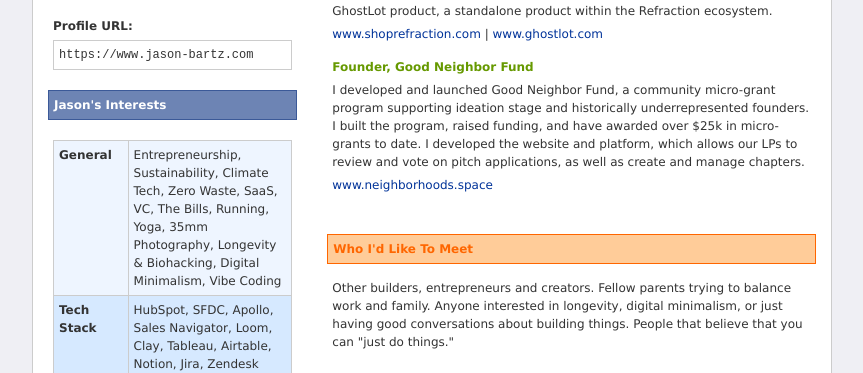
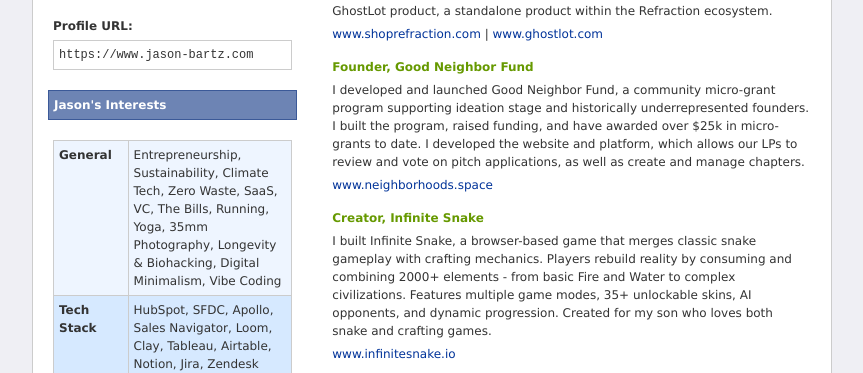
Before and after one commit to jason-bartz/Personal-Site, a website: page index.html in a window 1280 px wide. Shown: the part 551-924 px from the top of the page, without its empty margins (208-1071 px from the left). Drawn offline with Linux system fonts and the light colour scheme.

Commit message:
Add Infinite Snake project

```diff
--- a/index.html
+++ b/index.html
@@ -627,6 +627,11 @@
                                 <div style="margin: 5px 0;">I developed and launched Good Neighbor Fund, a community micro-grant program supporting ideation stage and historically underrepresented founders. I built the program, raised funding, and have awarded over $25k in micro-grants to date. I developed the website and platform, which allows our LPs to review and vote on pitch applications, as well as create and manage chapters.</div>
                                 <div><a href="http://www.neighborhoods.space" target="_blank">www.neighborhoods.space</a></div>
                             </div>
+                            <div style="margin-bottom: 15px;">
+                                <div style="font-weight: bold; color: #669900;">Creator, Infinite Snake</div>
+                                <div style="margin: 5px 0;">I built Infinite Snake, a browser-based game that merges classic snake gameplay with crafting mechanics. Players rebuild reality by consuming and combining 2000+ elements - from basic Fire and Water to complex civilizations. Features multiple game modes, 35+ unlockable skins, AI opponents, and dynamic progression. Created for my son who loves both snake and crafting games.</div>
+                                <div><a href="http://www.infinitesnake.io" target="_blank">www.infinitesnake.io</a></div>
+                            </div>
                         </div>
                     </div>
                 </div>
```
Also changed, not shown: images/red-room-games.webp (added).
